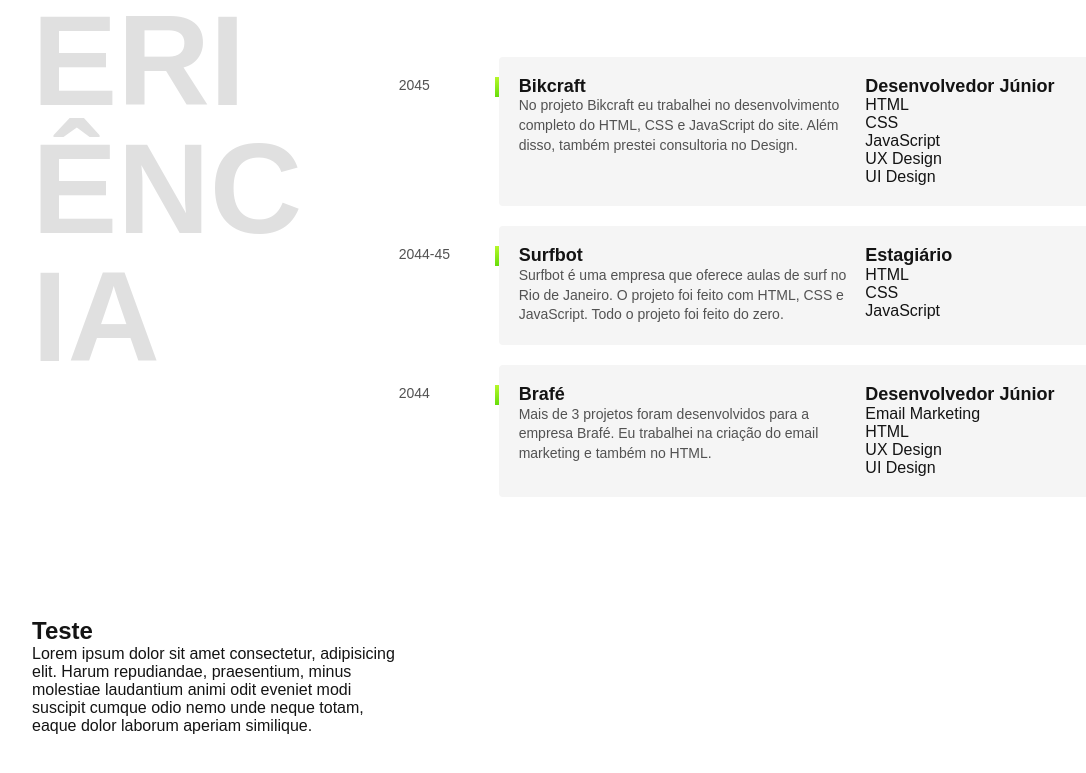
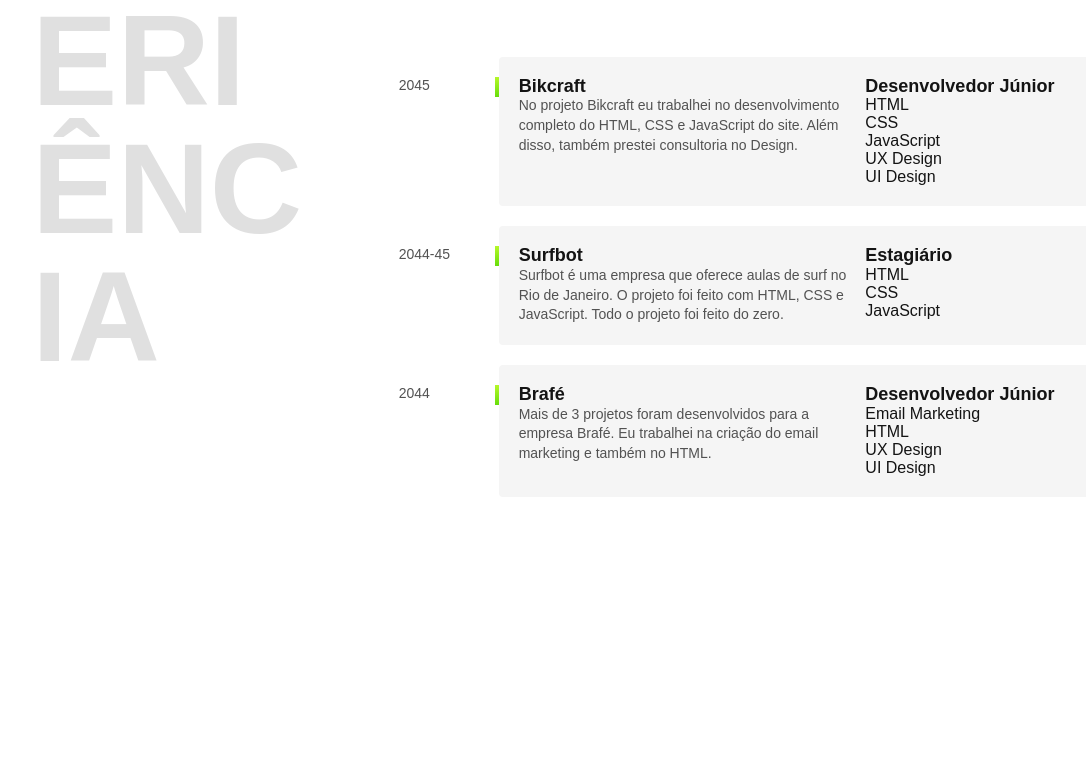
Before and after one commit to marcopla/portfolio-lobo, a plain HTML site: page index.html in a window 1280 px wide. Shown: the part 904-1677 px from the top of the page, without its empty margins (8-1094 px from the left). After the commit the page ends 1461 px from the top, so only its background shows below. Drawn offline with Linux system fonts and the light colour scheme; a script that the page names is missing.

Commit message:
undoing .repagination

```diff
--- a/index.html
+++ b/index.html
@@ -72,10 +72,6 @@
         </ul>
       </div>
     </div>
-    <div class="repagination">
-      <h2>Teste</h2>
-      <p>Lorem ipsum dolor sit amet consectetur, adipisicing elit. Harum repudiandae, praesentium, minus molestiae laudantium animi odit eveniet modi suscipit cumque odio nemo unde neque totam, eaque dolor laborum aperiam similique.</p>
-    </div>
   </section>
   <script src="./js/script.js"></script>
 </body>
```
